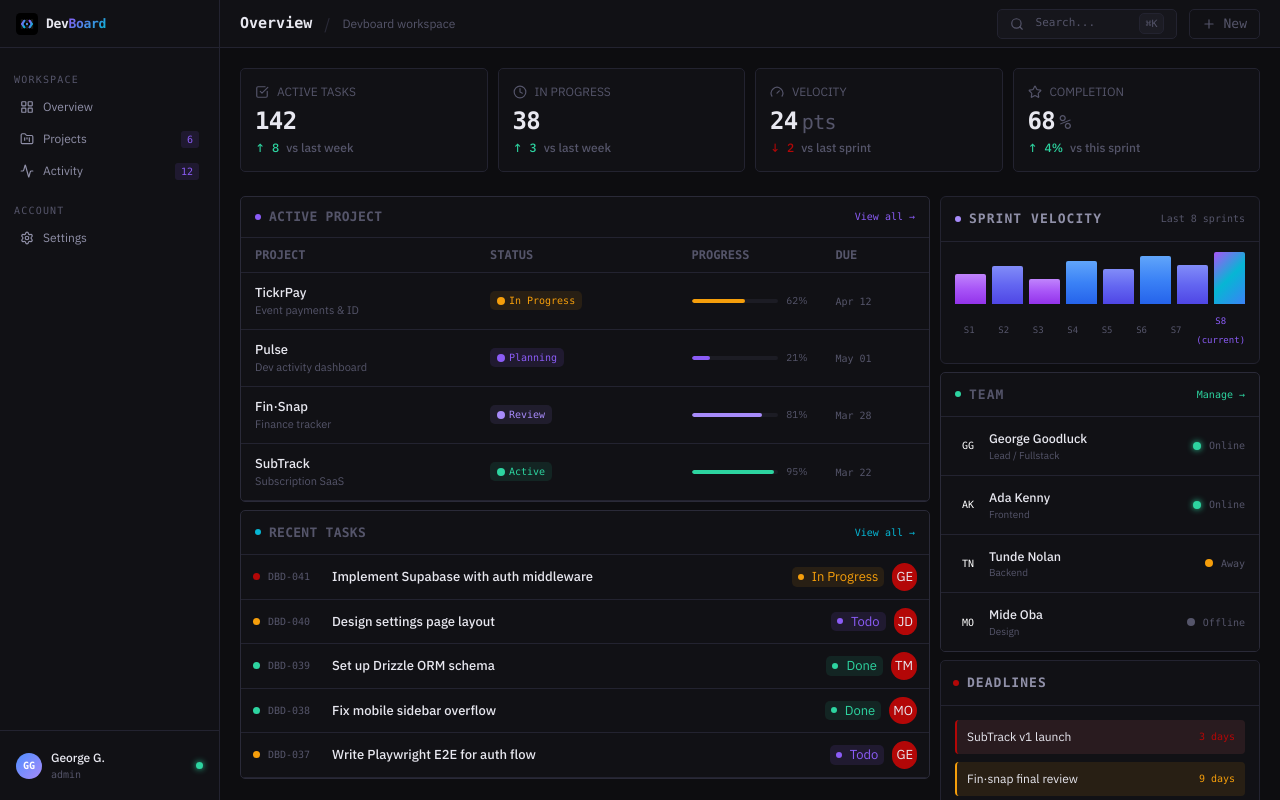
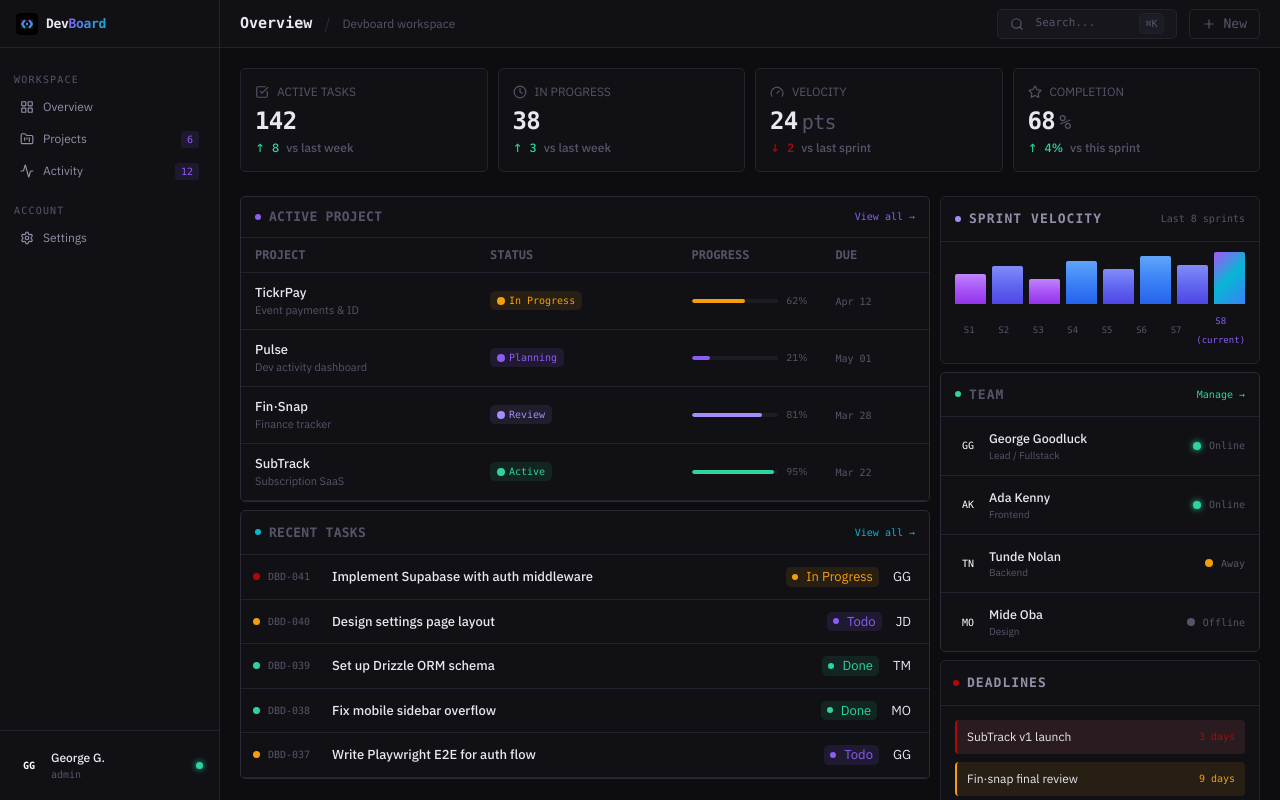
Before and after one commit to georgegoodluck/DevBoard, a Next.js app: page /overview in a window 1280 px wide. Built offline with nearby package versions, Linux system fonts and the light colour scheme.

Commit message:
style: update user background style

```diff
--- a/components/layout/overview/RecentTasks.tsx
+++ b/components/layout/overview/RecentTasks.tsx
@@ -13,8 +13,9 @@ const tasks: Task[] = [
     name: "Implement Supabase with auth middleware",
     status: "In Progress",
     priority: "high",
-    assignee: "GE",
-    assigneeColor: "red",
+    assignee: "GG",
+    assigneeColor:
+      "linear-gradient(90deg, rgba(2, 0, 36, 1) 0%, rgba(9, 9, 121, 1) 11%, rgba(0, 212, 255, 1) 100%);",
   },
   {
     id: "DBD-040",
@@ -22,7 +23,8 @@ const tasks: Task[] = [
     status: "Todo",
     priority: "medium",
     assignee: "JD",
-    assigneeColor: "red",
+    assigneeColor:
+      "linear-gradient(0deg,rgba(34, 193, 195, 1) 0%, rgba(187, 189, 90, 1) 73%, rgba(253, 187, 45, 1) 100%);",
   },
   {
     id: "DBD-039",
@@ -30,7 +32,8 @@ const tasks: Task[] = [
     status: "Done",
     priority: "low",
     assignee: "TM",
-    assigneeColor: "red",
+    assigneeColor:
+      "radial-gradient(circle,rgba(238, 174, 202, 1) 0%, rgba(206, 179, 213, 1) 35%, rgba(148, 187, 233, 1) 100%);",
   },
   {
     id: "DBD-038",
@@ -38,15 +41,17 @@ const tasks: Task[] = [
     status: "Done",
     priority: "low",
     assignee: "MO",
-    assigneeColor: "red",
+    assigneeColor:
+      "radial-gradient(circle,rgba(238, 174, 202, 1) 0%, rgba(126, 30, 148, 1) 35%, rgba(148, 187, 233, 1) 100%);",
   },
   {
     id: "DBD-037",
     name: "Write Playwright E2E for auth flow",
     status: "Todo",
     priority: "medium",
-    assignee: "GE",
-    assigneeColor: "red",
+    assignee: "GG",
+    assigneeColor:
+      "linear-gradient(90deg, rgba(2, 0, 36, 1) 0%, rgba(9, 9, 121, 1) 11%, rgba(0, 212, 255, 1) 100%);",
   },
 ];
 
@@ -104,7 +109,10 @@ export default function RecentTasks() {
               <span className="w-1.5 h-1.5 bg-current rounded-full" />
               {t.status}
             </span>
-            <div className="text-right bg-(--danger) rounded-full px-1 py-1">
+            <div
+              className="text-right rounded-full px-1.5 py-1"
+              style={{ background: t.assigneeColor }}
+            >
               {t.assignee}
             </div>
           </div>
--- a/components/layout/sidebar/SidebarUser.tsx
+++ b/components/layout/sidebar/SidebarUser.tsx
@@ -5,7 +5,10 @@ export default function SidebarUser() {
         {/* Avatar */}
         <div
           className="flex items-center justify-center w-[26px] h-[26px] rounded-full font-mono text-[10px] font-semibold text-white shrink-0"
-          style={{ background: "linear-gradient(135deg, #4f8eff, #a78bfa)" }}
+          style={{
+            background:
+              "linear-gradient(90deg, rgba(2, 0, 36, 1) 0%, rgba(9, 9, 121, 1) 11%, rgba(0, 212, 255, 1) 100%);",
+          }}
         >
           GG
         </div>
```
